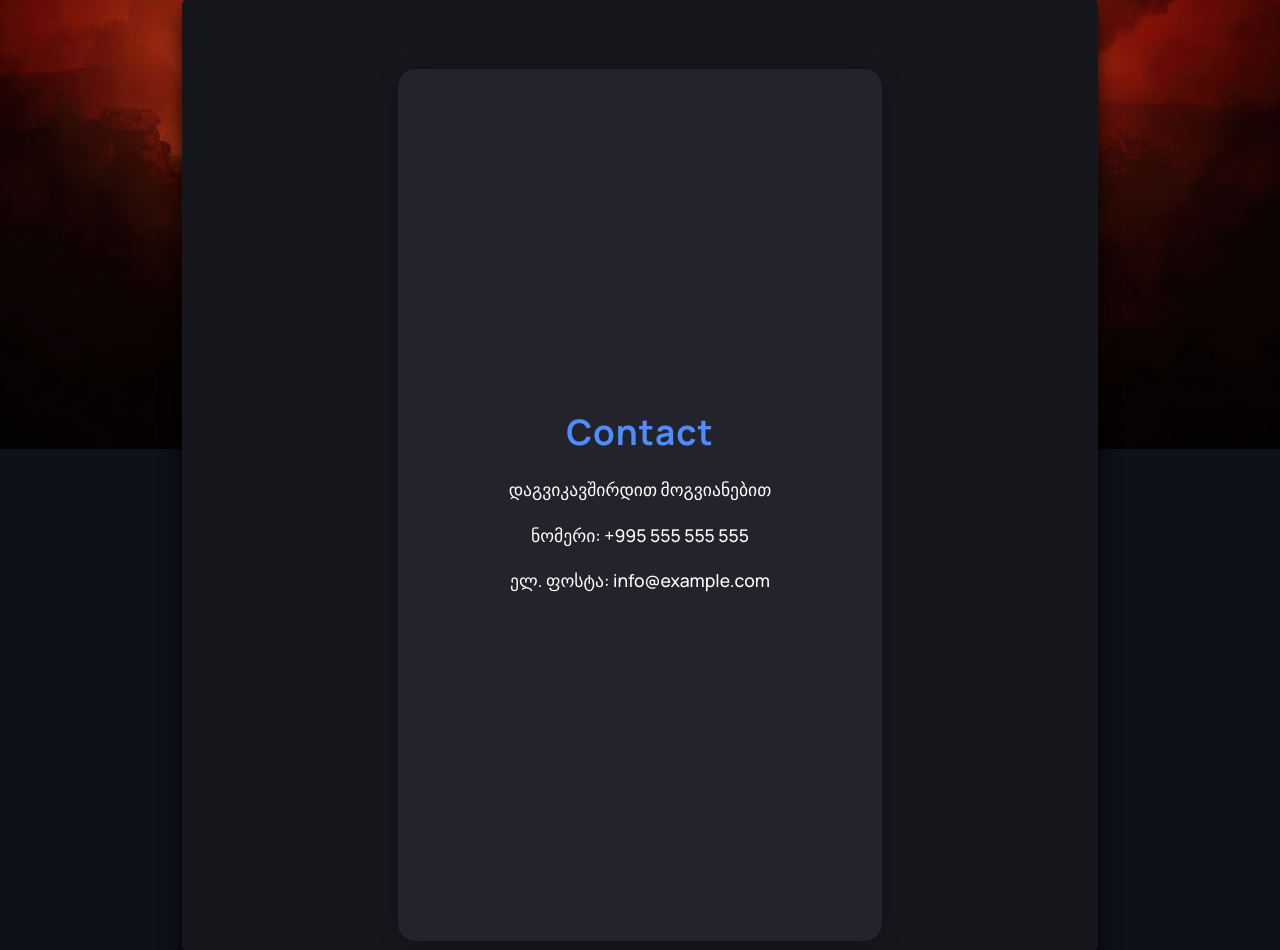
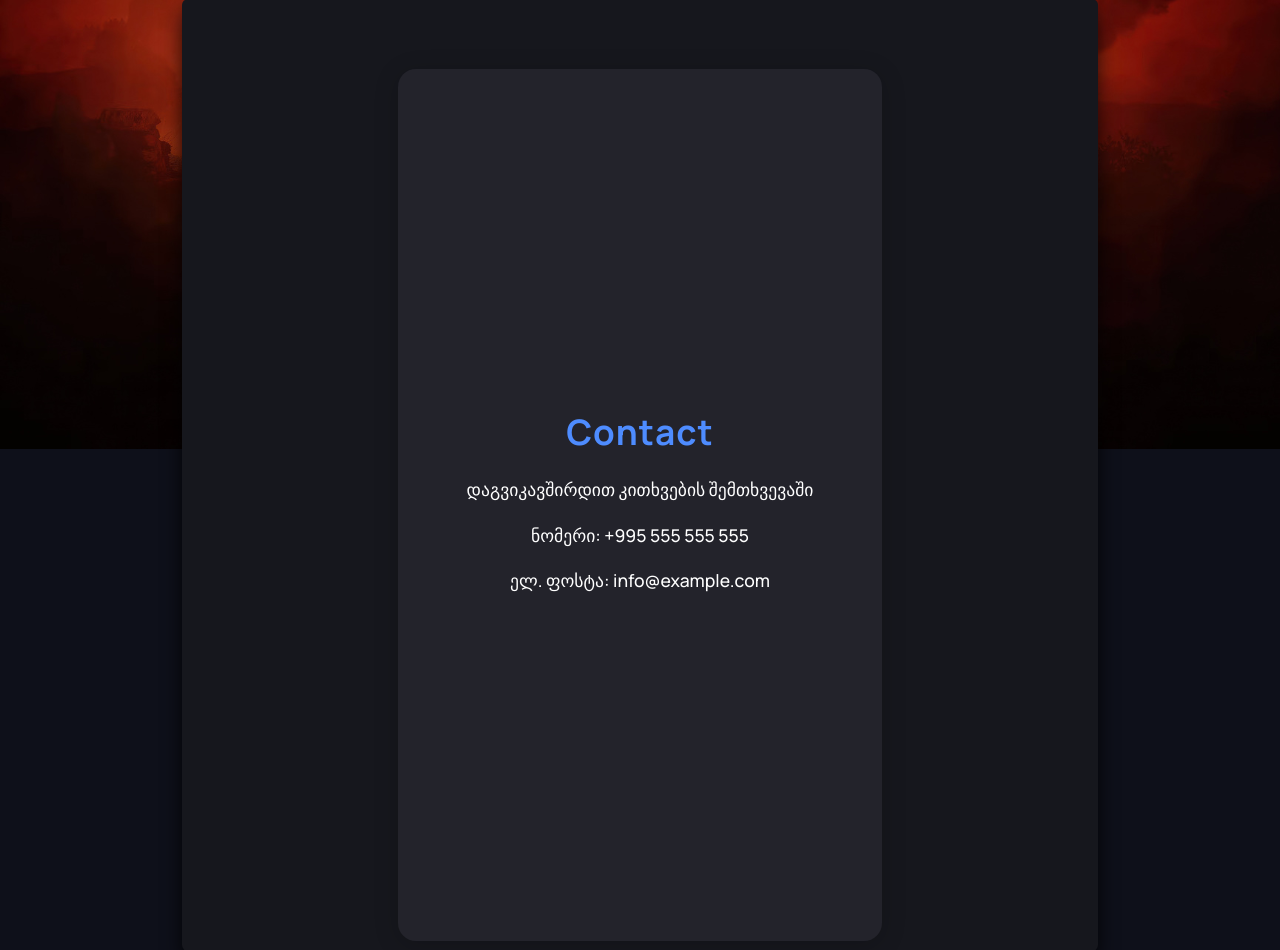
Before and after one commit to M4th3wss/TBC-FinalProject, a Flask app: page /contact in a window 1280 px wide. Shown: the part 351-1301 px from the top of the page. Run offline with Flask 3, Linux system fonts and the light colour scheme; parts of the project's set-up code (start-up, migrations or seed data) failed here and were passed over.

Commit message:
contacttext

```diff
--- a/templates/contact.html
+++ b/templates/contact.html
@@ -3,7 +3,7 @@
 {% block content %}
 <div class="contact-container">
     <h1>Contact</h1>
-    <p>დაგვიკავშირდით მოგვიანებით</p>
+    <p>დაგვიკავშირდით კითხვების შემთხვევაში</p>
     <p>ნომერი: +995 555 555 555</p>
     <p>ელ. ფოსტა: info@example.com</p>
 
--- a/templates/request.html
+++ b/templates/request.html
@@ -2,6 +2,7 @@
 {% block title %}Request{% endblock %}
 
 {% block content %}
+
 <div class="request-container">
     <h1>Request a Game</h1>
     <p>მოითხოვე სასურველი თამაში</p>
```
